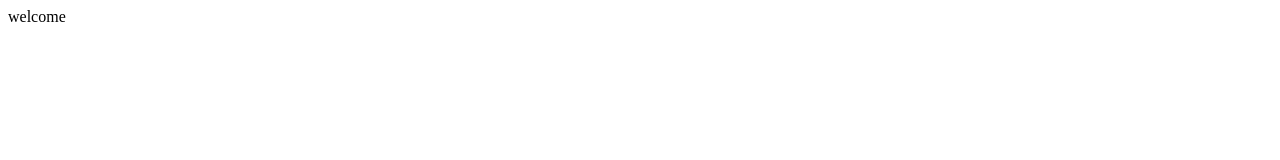
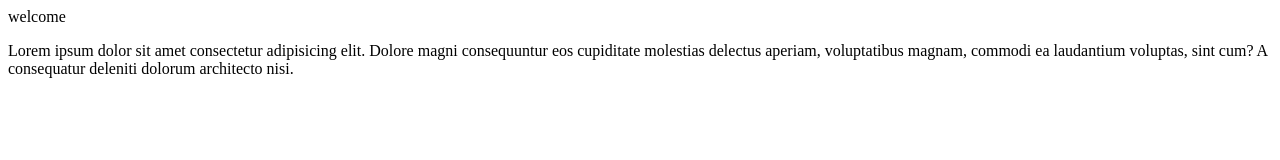
Before and after one commit to Sayan1999k/myProject, a plain HTML site: page index.html in a window 1280 px wide. Drawn offline with Linux system fonts and the light colour scheme.

Commit message:
index 1.1

```diff
--- a/index.html
+++ b/index.html
@@ -7,5 +7,6 @@
 </head>
 <body>
     welcome
+    <p>Lorem ipsum dolor sit amet consectetur adipisicing elit. Dolore magni consequuntur eos cupiditate molestias delectus aperiam, voluptatibus magnam, commodi ea laudantium voluptas, sint cum? A consequatur deleniti dolorum architecto nisi.</p>
 </body>
 </html>
```
